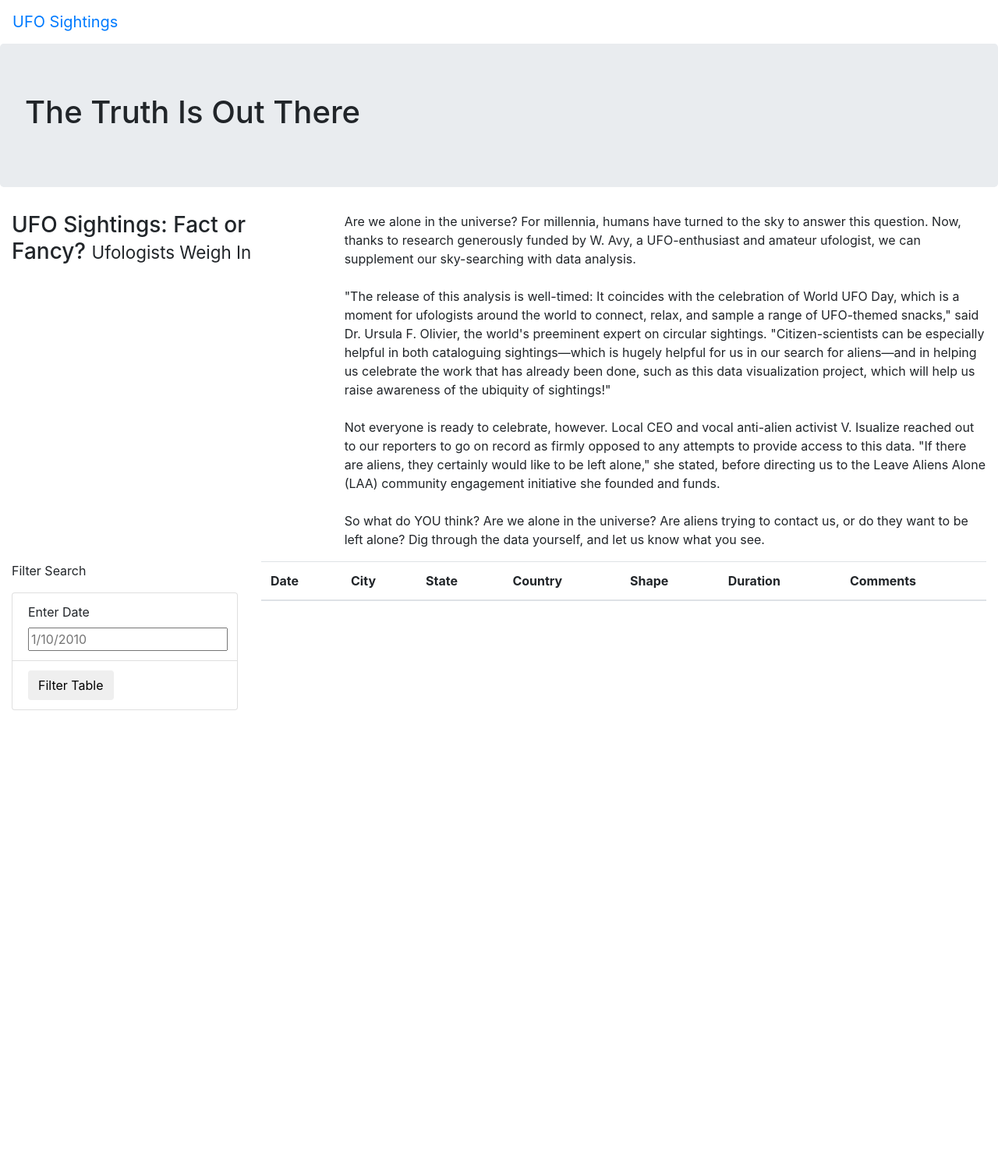
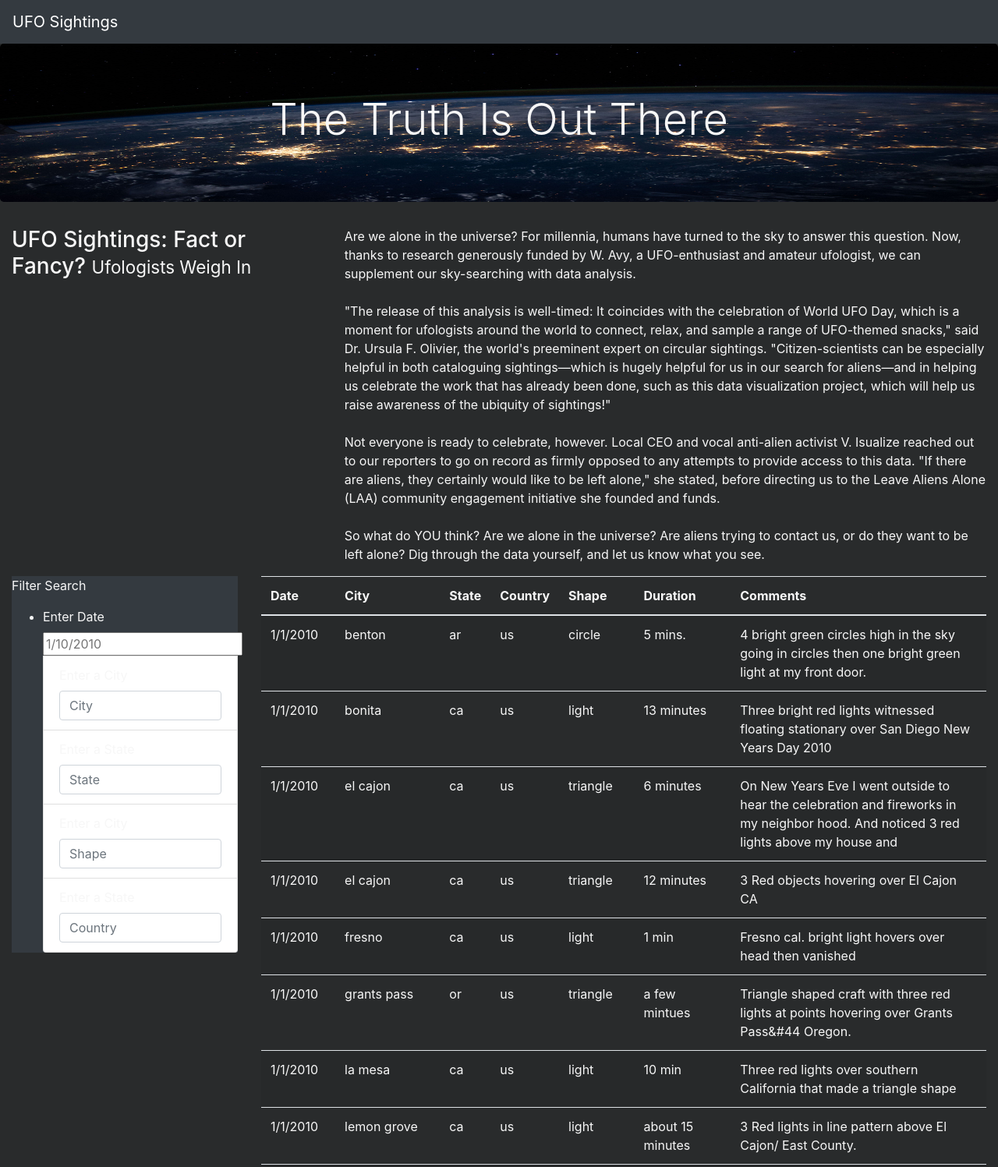
Before and after one commit to giuliatasca103/UFOs, a plain HTML site: page index.html in a window 1280 px wide. Shown: the top 1497 px of the page at 78% size. Before the commit the page ends 911 px from the top, so only its background shows below. Drawn offline with nearby package versions, Linux system fonts and the light colour scheme.

Commit message:
adding challenge

```diff
--- a/index.html
+++ b/index.html
@@ -14,13 +14,13 @@
     <link rel="stylesheet" href="static/css/style.css">
 </head>
 <body>
-    <div class="wrapper">
-        <nav class="navbar navbar-expand-lg">
+    <div class="bg-dark">
+        <nav class="navbar navbar-dark bg-dark navbar-expand-lg">
             <a class="navbar-brand" href="index.html">UFO Sightings</a>
         </nav>
     </div>
     <div class="jumbotron">
-        <h1>The Truth Is Out There</h1>
+        <h1 class="display-4">The Truth Is Out There</h1>
     </div>
     <div class="container-fluid">
         <div class="row">
@@ -37,16 +37,29 @@
     <div class="container-fluid">
         <div class="row">
             <div class="col-md-3">
-                <form>
+                <form class="bg-dark">
                     <p>Filter Search</p>
-                    <ul class="list-group">
-                    <li class="list-group-item">
-                        <label for="date">Enter Date</label>
-                        <input type="text" placeholder="1/10/2010" id="datetime" />
-                    </li>
-                    <li class="list-group-item">
-                        <button id="filter-btn" type="button" class="btn btn-default">Filter Table</button>
-                    </li>
+                    <ul class="bg-dark">
+                        <li class="bg-dark">
+                            <label for="date">Enter Date</label>
+                            <input type="text" placeholder="1/10/2010" id="datetime" />
+                        </li>
+                        <li class="filter list-group-item">
+                            <label for="city">Enter a City</label>
+                            <input class="form-control" id="city" type="text" placeholder="City">
+                        </li>
+                        <li class="filter list-group-item">
+                            <label for="state">Enter a State</label>
+                            <input class="form-control" id="state" type="text" placeholder="State">
+                        </li>
+                        <li class="filter list-group-item">
+                            <label for="shape">Enter a City</label>
+                            <input class="form-control" id="shape" type="text" placeholder="Shape">
+                        </li>
+                        <li class="filter list-group-item">
+                            <label for="country">Enter a State</label>
+                            <input class="form-control" id="country" type="text" placeholder="Country">
+                        </li>
                     </ul>
                 </form>
             </div>
@@ -68,5 +81,8 @@
             </div>
         </div>
     </div>
+    <script src="https://cdnjs.cloudflare.com/ajax/libs/d3/4.11.0/d3.js"></script>
+    <script src="static/js/data.js"></script>
+    <script src="static/js/app.js"></script>
 </body>
 </html>
--- a/static/css/style.css
+++ b/static/css/style.css
@@ -0,0 +1,9 @@
+body {
+    background-color: #292b2c;
+    color: #f7f7f7;
+}
+.jumbotron {
+    background-image: url("../images/nasa.jpg");
+    background-size: 100% 100%;
+    text-align: center;
+}
--- a/static/js/app.js
+++ b/static/js/app.js
@@ -1,6 +1,7 @@
-// import the data from data.js
+// from data.js
 const tableData = data;
-// Reference the HTML table using d3
+
+// get table references
 var tbody = d3.select("tbody");
 
 function buildTable(data) {
@@ -10,6 +11,7 @@ function buildTable(data) {
   // Next, loop through each object in the data
   // and append a row and cells for each value in the row
   data.forEach((dataRow) => {
+    // Append a row to the table body
     let row = tbody.append("tr");
 
     // Loop through each field in the dataRow and add
@@ -17,32 +19,56 @@ function buildTable(data) {
     Object.values(dataRow).forEach((val) => {
       let cell = row.append("td");
       cell.text(val);
-            }
-        );
+    });
   });
 }
 
-function handleClick() {
-    // Grab the datetime value from the filter
-    let date = d3.select("#datetime").property("value");
-    let filteredData = tableData;
+// 1. Create a variable to keep track of all the filters as an object.
+var filters = {};
 
-    // Check to see if a date was entered and filter the
-    // data using that date.
-    if (date) {
-        // Apply `filter` to the table data to only keep the
-        // rows where the `datetime` value matches the filter value
-        filteredData = filteredData.filter(row => row.datetime === date);
+// 3. Use this function to update the filters.
+function updateFilters() {
+
+    // 4a. Save the element that was changed as a variable.
+    let changedElement = d3.select(this)
+    // 4b. Save the value that was changed as a variable.
+    let elementValue = changedElement.property("value");
+    console.log(elementValue);
+    // 4c. Save the id of the filter that was changed as a variable.
+    let filterId = changedElement.attr("id");
+
+    // 5. If a filter value was entered then add that filterId and value
+    // to the filters list. Otherwise, clear that filter from the filters object.
+    if (elementValue) {
+        filters[filterId] = elementValue;
+    }
+    else {
+        delete filters[filterId];
     }
 
-    // Rebuild the table using the filtered data
-  // @NOTE: If no date was entered, then filteredData will
-  // just be the original tableData.
+    // 6. Call function to apply all filters and rebuild the table
+        filterTable();
+
+    }
+
+  // 7. Use this function to filter the table when data is entered.
+    function filterTable() {
+
+    // 8. Set the filtered data to the tableData.
+        var filteredData = tableData;
+
+    // 9. Loop through all of the filters and keep any data that
+    // matches the filter values
+        Object.entries(filters).forEach(function([key, value]){
+            filteredData = filteredData.filter(row => row[key] === value);
+        });
+
+    // 10. Finally, rebuild the table using the filtered data
         buildTable(filteredData);
     }
 
-// Attach an event to listen for the form button
-d3.selectAll("#filter-btn").on("click", handleClick);
+  // 2. Attach an event to listen for changes to each filter
+    d3.selectAll("input").on("change", updateFilters);
 
   // Build the table when the page loads
     buildTable(tableData);
```
Also changed, not shown: static/js/app1.js (added, +48 -0 lines), static/images/nasa.jpg (added), 4 other files. Lines whose indentation alone changed are shown as unchanged.
